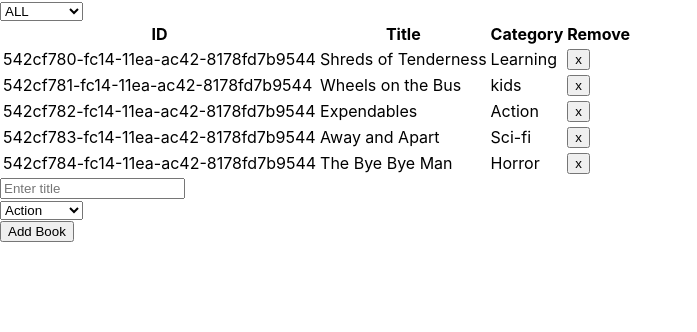
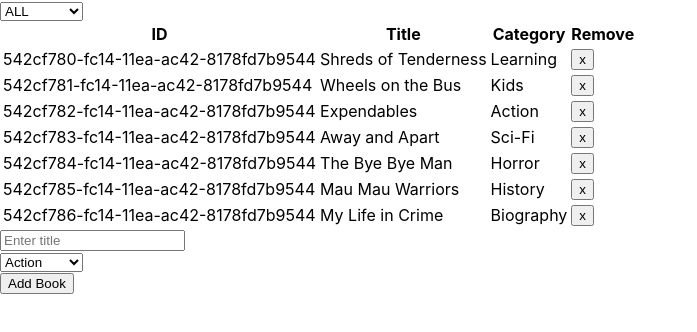
Before and after one commit to mbabaliiryn/react-book-store, a React (Create React App) app: page / in a window 1280 px wide. Shown: the top 332 px of the page, without its empty margins (0-697 px from the left). Built offline with nearby package versions, Linux system fonts and the light colour scheme.

Commit message:
fix category bugs

```diff
--- a/src/constant/initialState.js
+++ b/src/constant/initialState.js
@@ -9,7 +9,7 @@ const INITIAL_STATE = [
   {
     id: uuidv1(),
     title: 'Wheels on the Bus',
-    category: 'kids',
+    category: 'Kids',
   },
   {
     id: uuidv1(),
@@ -19,13 +19,23 @@ const INITIAL_STATE = [
   {
     id: uuidv1(),
     title: 'Away and Apart',
-    category: 'Sci-fi',
+    category: 'Sci-Fi',
   },
   {
     id: uuidv1(),
     title: 'The Bye Bye Man',
     category: 'Horror',
   },
+  {
+    id: uuidv1(),
+    title: 'Mau Mau Warriors ',
+    category: 'History',
+  },
+  {
+    id: uuidv1(),
+    title: 'My Life in Crime',
+    category: 'Biography',
+  },
 ];
 
 export default INITIAL_STATE;
```
